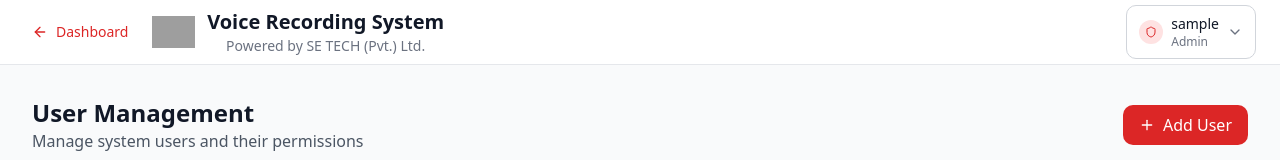
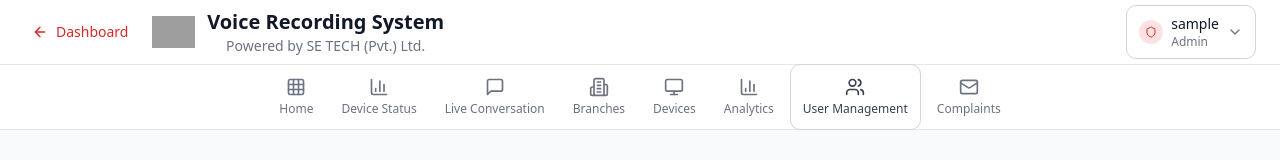
Before and after one commit to sadiq-geeky/dashboard, a React (Vite) app: page /user-management in a window 1280 px wide. Shown: the top 160 px of the page. Built offline with nearby package versions, Linux system fonts and the light colour scheme; no server answers; sample sign-in values are in the browser's storage; grey boxes are pictures that could not be loaded.

Commit message:
Add navigation bar to User Management page structure
cgen-8c07d208cbea4a5e855ea68bdc4bdd39

```diff
--- a/client/pages/UserManagement.tsx
+++ b/client/pages/UserManagement.tsx
@@ -113,7 +113,63 @@ export function UserManagement() {
     <div className="min-h-screen bg-gray-50">
       <Header />
 
-      <div className="max-w-7xl mx-auto px-4 sm:px-6 lg:px-8 py-8">
+      {/* Navigation Tabs */}
+      <div className="bg-white border-b border-gray-200" style={{display: "flex", flexDirection: "column"}}>
+        <div className="flex items-center justify-between h-16 px-6" style={{margin: "0 auto"}}>
+          <div className="flex items-center space-x-1">
+            <button
+              onClick={() => window.location.href = '/'}
+              className="flex flex-col items-center p-3 text-gray-500 hover:bg-gray-100 rounded-md"
+            >
+              <Grid3X3 className="w-5 h-5 mb-1" />
+              <span className="text-xs">Home</span>
+            </button>
+            <button
+              onClick={() => window.location.href = '/?tab=device-status'}
+              className="flex flex-col items-center p-3 text-gray-500 hover:bg-gray-100 rounded-md"
+            >
+              <BarChart3 className="w-5 h-5 mb-1" />
+              <span className="text-xs">Device Status</span>
+            </button>
+            <button className="flex flex-col items-center p-3 text-gray-500 hover:bg-gray-100 rounded-md">
+              <MessageSquare className="w-5 h-5 mb-1" />
+              <span className="text-xs">Live Conversation</span>
+            </button>
+            <button
+              onClick={() => window.location.href = '/branch-management'}
+              className="flex flex-col items-center p-3 text-gray-500 hover:bg-gray-100 rounded-md"
+            >
+              <Building2 className="w-5 h-5 mb-1" />
+              <span className="text-xs">Branches</span>
+            </button>
+            <button
+              onClick={() => window.location.href = '/device-management'}
+              className="flex flex-col items-center p-3 text-gray-500 hover:bg-gray-100 rounded-md"
+            >
+              <Monitor className="w-5 h-5 mb-1" />
+              <span className="text-xs">Devices</span>
+            </button>
+            <button
+              onClick={() => window.location.href = '/?tab=analytics'}
+              className="flex flex-col items-center p-3 text-gray-500 hover:bg-gray-100 rounded-md"
+            >
+              <BarChart3 className="w-5 h-5 mb-1" />
+              <span className="text-xs">Analytics</span>
+            </button>
+            <button className="flex flex-col items-center p-3 rounded-md text-gray-700 bg-white border border-gray-300">
+              <Users className="w-5 h-5 mb-1" />
+              <span className="text-xs">User Management</span>
+            </button>
+            <button className="flex flex-col items-center p-3 text-gray-500 hover:bg-gray-100 rounded-md">
+              <Mail className="w-5 h-5 mb-1" />
+              <span className="text-xs">Complaints</span>
+            </button>
+          </div>
+          <div className="flex items-center space-x-4" />
+        </div>
+      </div>
+
+      <div className="max-w-7xl mx-auto px-4 sm:px-6 lg:px-8" style={{padding: "24px 24px 5px"}}>
         {/* Header */}
         <div className="flex items-center justify-between mb-6">
           <div>
```
